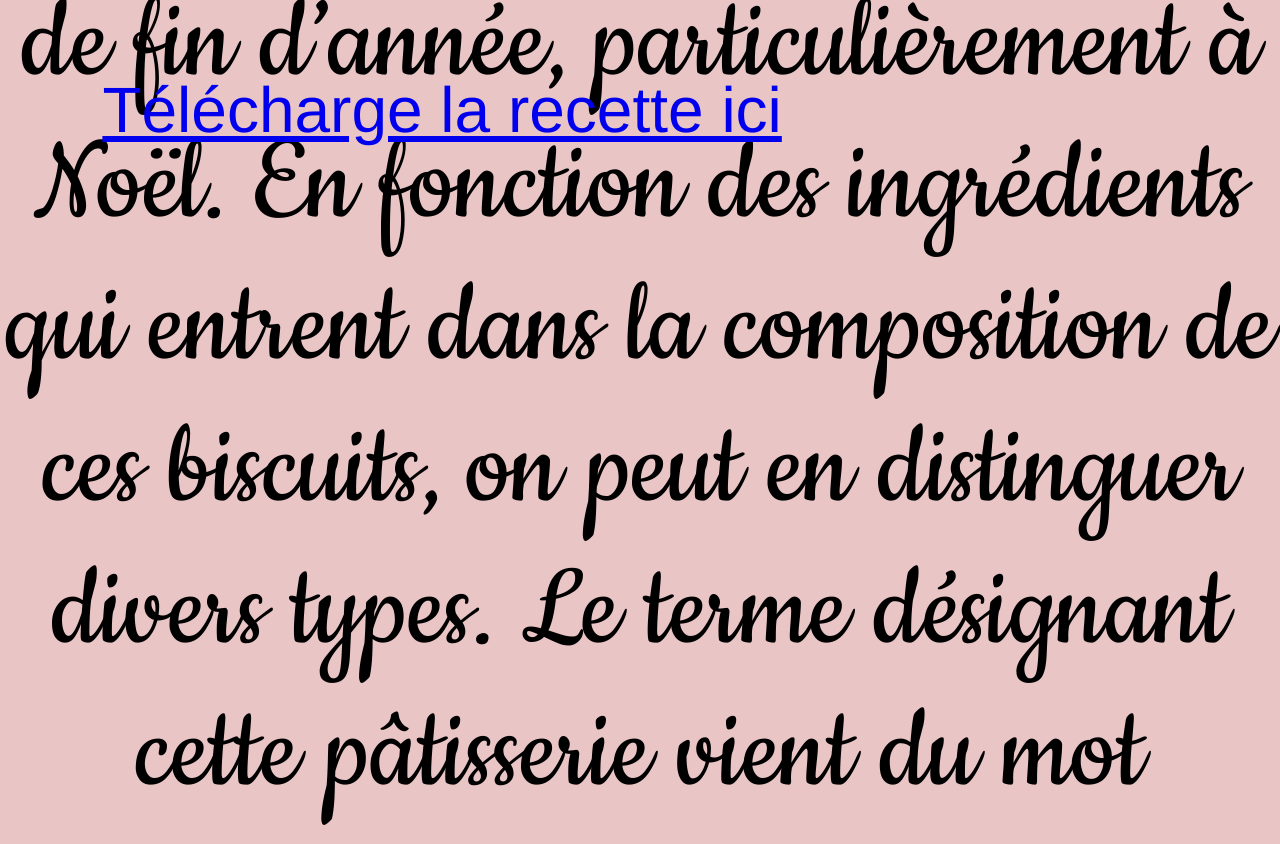
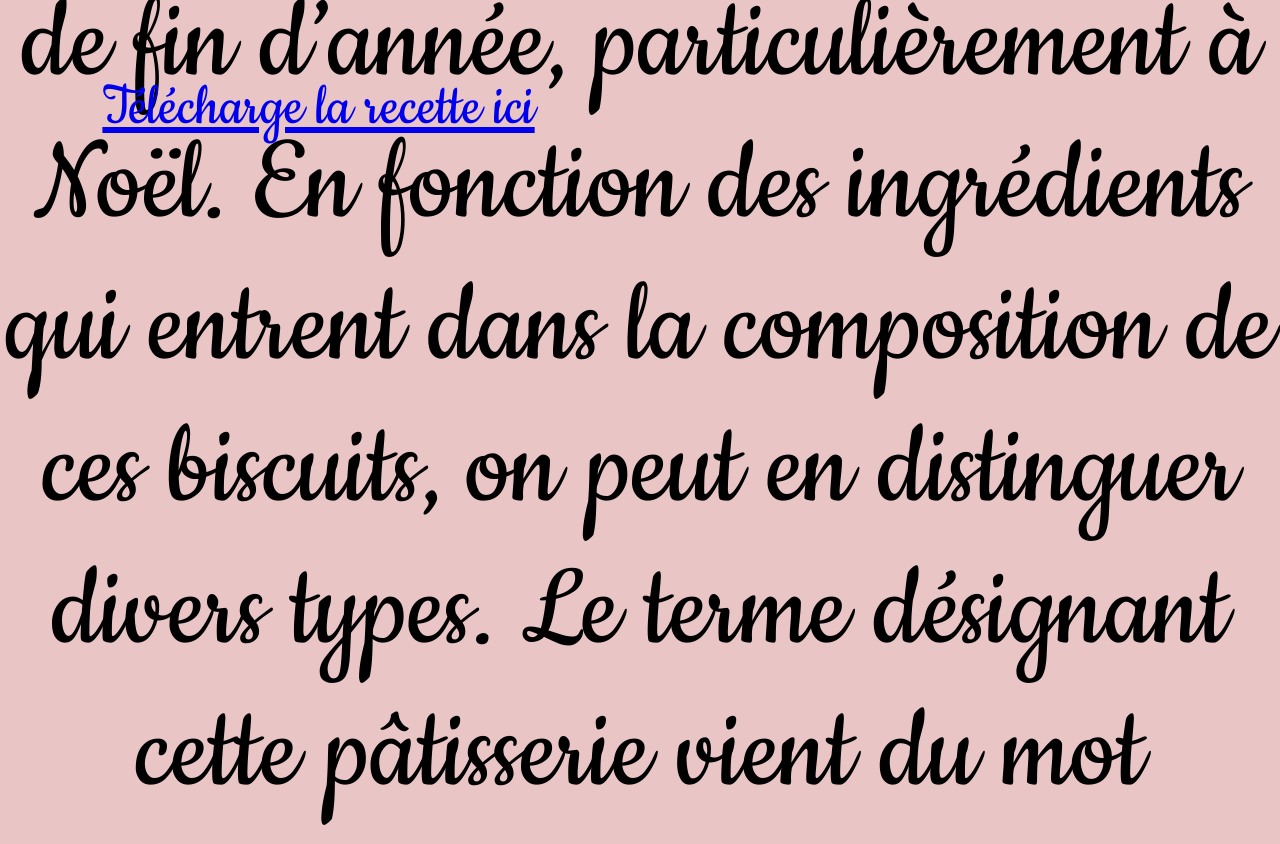
Before and after one commit to Anima-geek/journaldupetitbois, a plain HTML site: page montecao.html in a window 1280 px wide. Shown: the part 1127-1971 px from the top of the page. Drawn offline with Linux system fonts and the light colour scheme; a web font is replaced by a local one.

Commit message:
Update style.css

```diff
--- a/style.css
+++ b/style.css
@@ -126,7 +126,9 @@ body {
 
 .recette-montecao{
     font-size: 5vw;
-    font-family: 'Franklin Gothic Medium', 'Arial Narrow', Arial, sans-serif;
+    font-family: "Cookie", cursive;
+    font-weight: 400;
+    font-style: normal;
     text-align: center;
     justify-content: center;
     position: absolute;
```
